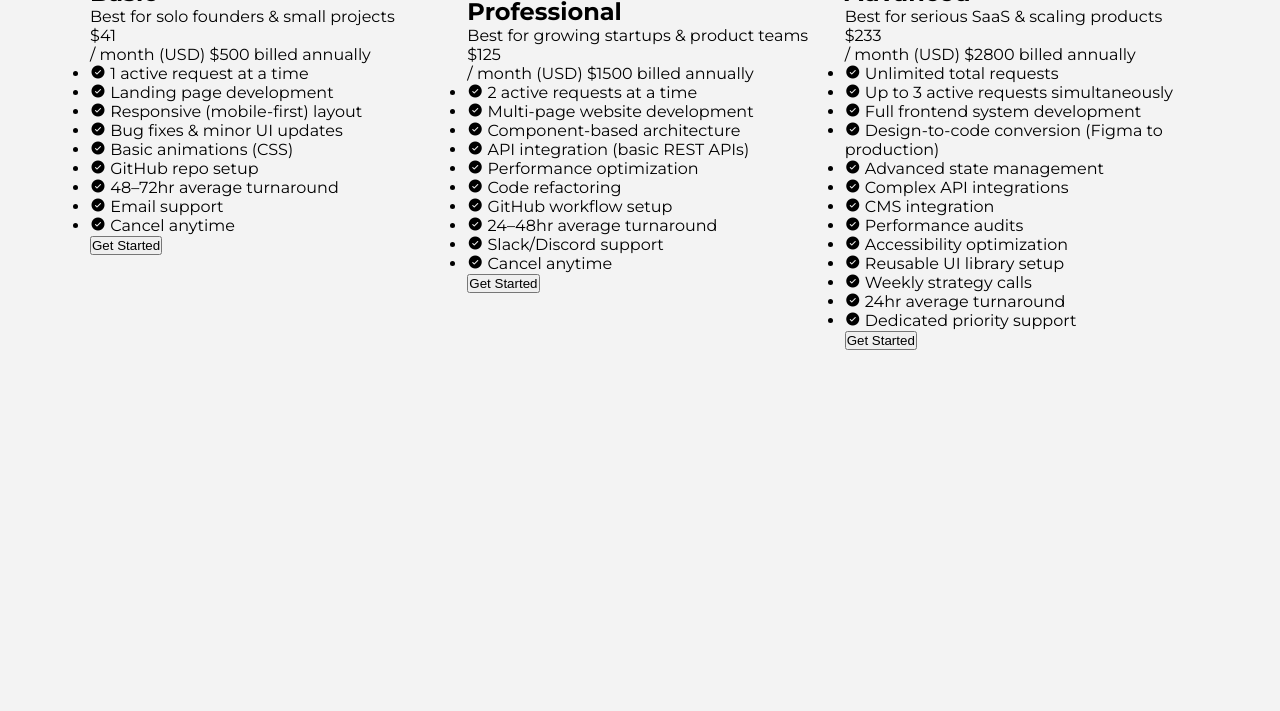
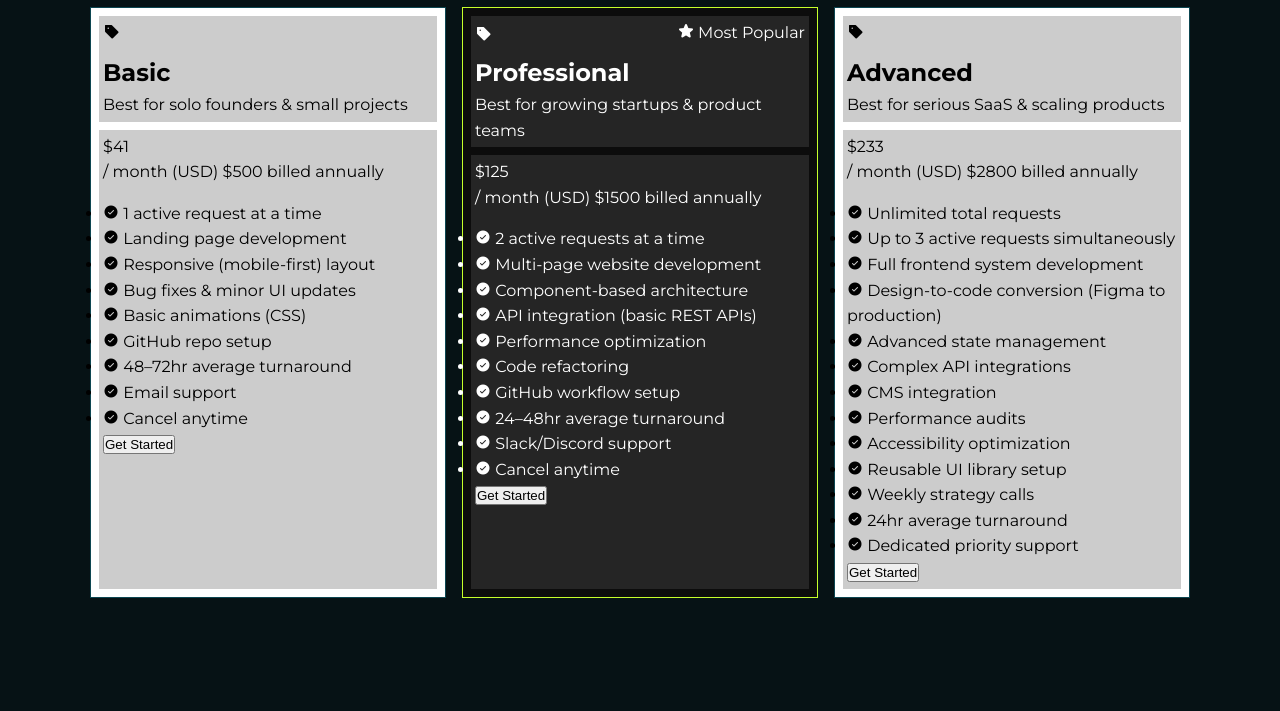
Before and after one commit to Eshemzy/100-STM-04-Pricing-Card, a plain HTML site: page index.html in a window 1280 px wide. Shown: the part 89-800 px from the top of the page. Drawn offline with nearby package versions, Linux system fonts and the light colour scheme.

Commit message:
Modified and semantics and structured page flow to better handle layout

```diff
--- a/css/style.css
+++ b/css/style.css
@@ -27,22 +27,73 @@ body,html {
   font-family: "Montserrat", sans-serif;
   font-optical-sizing: auto;
   font-style: normal;
-  background: var(--pry-light);
+  background: var(--pry-dark);
+  line-height: 1.6;
+  color: var(--text-clr-light);
 }
 .main-inner {
   max-width: 100%;
   min-height: 100vh;
 }
-.pricing {
+section.pricing {
   padding: 0 2rem;
 }
 .pricing-inner {
   width: 100%;
   max-width: 1100px;
   margin-inline: auto;
+  display: flex;
+  flex-direction: column;
+  justify-content: center;
+  gap: 2rem;
+}
+header.pricing__header {
+  text-align: center;
 }
 .cards__wrapper {
   display: grid;
   grid-template-columns: repeat(auto-fit, minmax(300px, 1fr));
-  gap: 2rem;
+  gap: 1rem;
 }
+.card {
+  border: 1px solid;
+  display: grid;
+  grid-template-rows: auto 1fr;
+  gap: 0.5rem;
+  padding: 0.5rem;
+}
+.light--card {
+  border-color: var(--pry-clr);
+  background: var(--card-bg-light);
+  color: var(--text-clr-dark);
+}
+.dark--card {
+  border-color: var(--sec-clr);
+  background: var(--card-bg-dark);
+  color: var(--text-clr-light);
+}
+.top,
+.bottom {
+  padding: 0.25rem;
+  display: flex;
+  flex-direction: column;
+}
+.top--light,
+.bottom--light {
+  background-color: rgba(0, 0, 0, 0.2);
+}
+.top--dark,
+.bottom--dark {
+  background-color: rgba(255, 255, 255, 0.1);
+}
+.top--spacing {
+  gap: 0.5rem;
+}
+.bottom--spacing {
+  gap: 1rem;
+}
+.pro--card .top .card__icon {
+  display: flex;
+  align-items: center;
+  justify-content: space-between;
+}
--- a/index.html
+++ b/index.html
@@ -15,20 +15,21 @@
 
         <section class="pricing">
           <div class="pricing-inner">
-            <header class="pricing-header">
+            <header class="pricing__header">
               <h1>Frontend Development Plans</h1>
               <p>Flexible subscriptions for modern product teams.</p>
             </header>
 
             <div class="cards__wrapper">
 
-              <!-- 1ST Pricing Card -->
+              <!-- BASIC Pricing Card -->
               <article class="card basic--card light--card">
-                <div class="card-top">
+                <div class="top top--light top--color top--spacing">
                   <div class="card__icon">
                     <i class="ph-fill ph-tag"></i>
                   </div>
 
+                  <div class="card__text">
                     <div class="card__title">
                       <h2>Basic</h2>
                     </div>
@@ -37,22 +38,29 @@
                       <p>Best for solo founders & small projects</p>
                     </div>
                   </div>
+                </div>
 
-                <div class="card-bottom">
+                <!-- <hr> -->
+
+                <div class="bottom bottom--light bottom--color bottom--spacing">
                   <div class="card__price">
                     <div class="price-main">
                       <p>$41</p>
                     </div>
+
                     <div class="price-sub">
                       <span class="month">
                         / month (USD)
                       </span>
+
                       <span class="annually">
                         $500 billed annually
                       </span>
                     </div>
                   </div>
 
+
+                  <div class="fc-wrapper">
                     <div class="card__features">
                       <ul>
                         <li>
@@ -111,16 +119,17 @@
                         </li>
                       </ul>
                     </div>
-                </div>
 
                     <div class="card-cta">
                       <button type="button" class="cta-btn">Get Started</button>
                     </div>
+                  </div>
+                </div>
               </article>
 
-              <!-- 2ND Pricing Card -->
+              <!-- PROFESSIONAL Pricing Card -->
               <article class="card pro--card dark--card">
-                <div class="card-top">
+                <div class="top top--dark top--color top--spacing">
                   <div class="card__icon">
                     <i class="ph-fill ph-tag"></i>
 
@@ -130,6 +139,7 @@
                     </div>
                   </div>
 
+                  <div class="card__text">
                     <div class="card__title">
                       <h2>Professional</h2>
                     </div>
@@ -138,8 +148,11 @@
                       <p>Best for growing startups & product teams</p>
                     </div>
                   </div>
+                </div>
 
-                <div class="card-bottom">
+                <!-- <hr> -->
+
+                <div class="bottom bottom--dark bottom--color bottom--spacing">
                   <div class="card__price">
                     <div class="price-main">
                       <p>$125</p>
@@ -156,6 +169,7 @@
                     </div>
                   </div>
 
+                  <div class="fc-wrapper">
                     <div class="card__features">
                       <ul>
                         <li>
@@ -220,20 +234,22 @@
                         </li>
                       </ul>
                     </div>
-                </div>
 
                     <div class="card-cta">
                       <button type="button" class="cta-btn">Get Started</button>
                     </div>
+                  </div>
+                </div>
               </article>
 
-              <!-- 3RD Pricing Card -->
+              <!-- ADVANCED Pricing Card -->
               <article class="card advanced--card light--card">
-                <div class="card-top">
+                <div class="top top--light top--color top--spacing">
                   <div class="card__icon">
                     <i class="ph-fill ph-tag"></i>
                   </div>
 
+                  <div class="card__text">
                     <div class="card__title">
                       <h2>Advanced</h2>
                     </div>
@@ -242,8 +258,11 @@
                       <p>Best for serious SaaS & scaling products</p>
                     </div>
                   </div>
+                </div>
 
-                <div class="card-bottom">
+                <!-- <hr> -->
+
+                <div class="bottom bottom--light bottom--color bottom--spacing">
                   <div class="card__price">
                     <div class="price-main">
                       <p>$233</p>
@@ -253,12 +272,14 @@
                       <span class="month">
                         / month (USD)
                       </span>
+
                       <span class="annually">
                         $2800 billed annually
                       </span>
                     </div>
                   </div>
 
+                  <div class="fc-wrapper">
                     <div class="card__features">
                       <ul>
                         <li>
@@ -341,10 +362,11 @@
                         </li>
                       </ul>
                     </div>
-                </div>
 
                     <div class="card-cta">
                       <button type="button" class="cta-btn">Get Started</button>
+                    </div>
+                  </div>
                 </div>
               </article>
 
```
Lines whose indentation alone changed are shown as unchanged.
